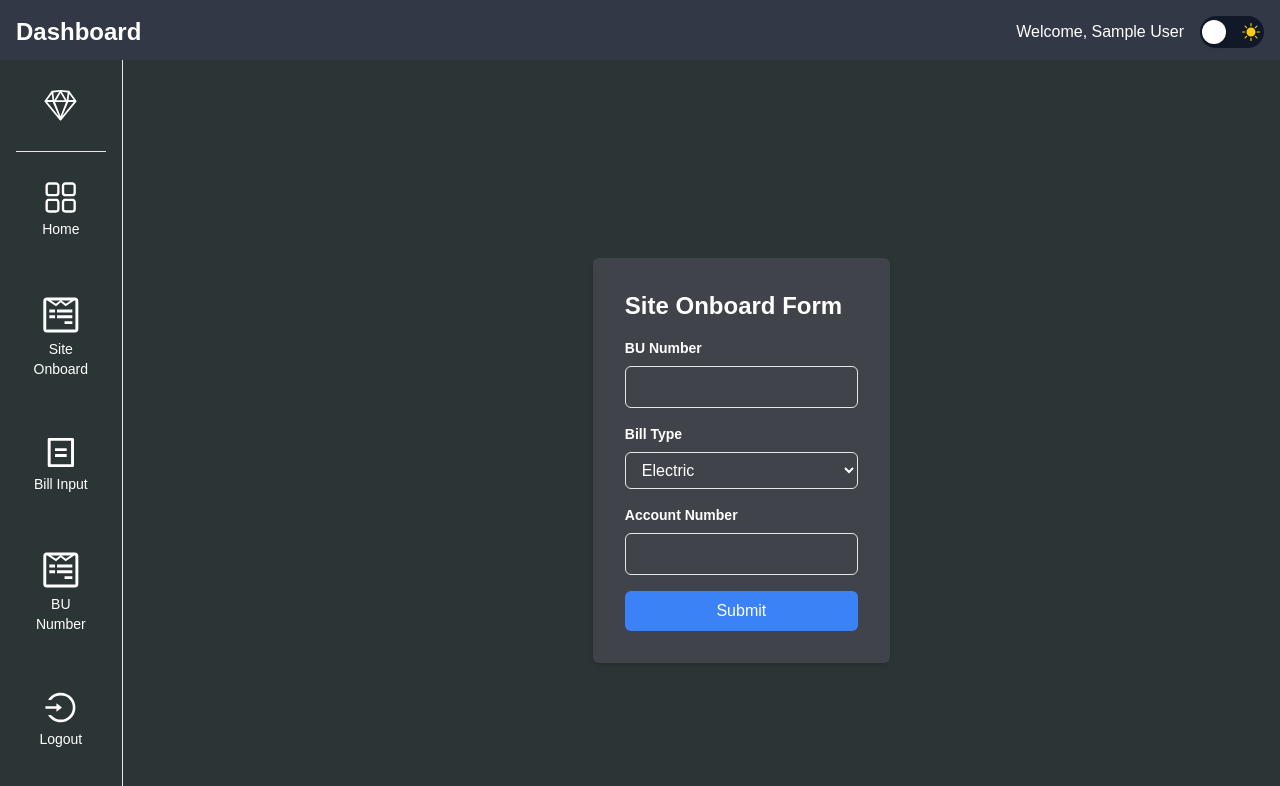
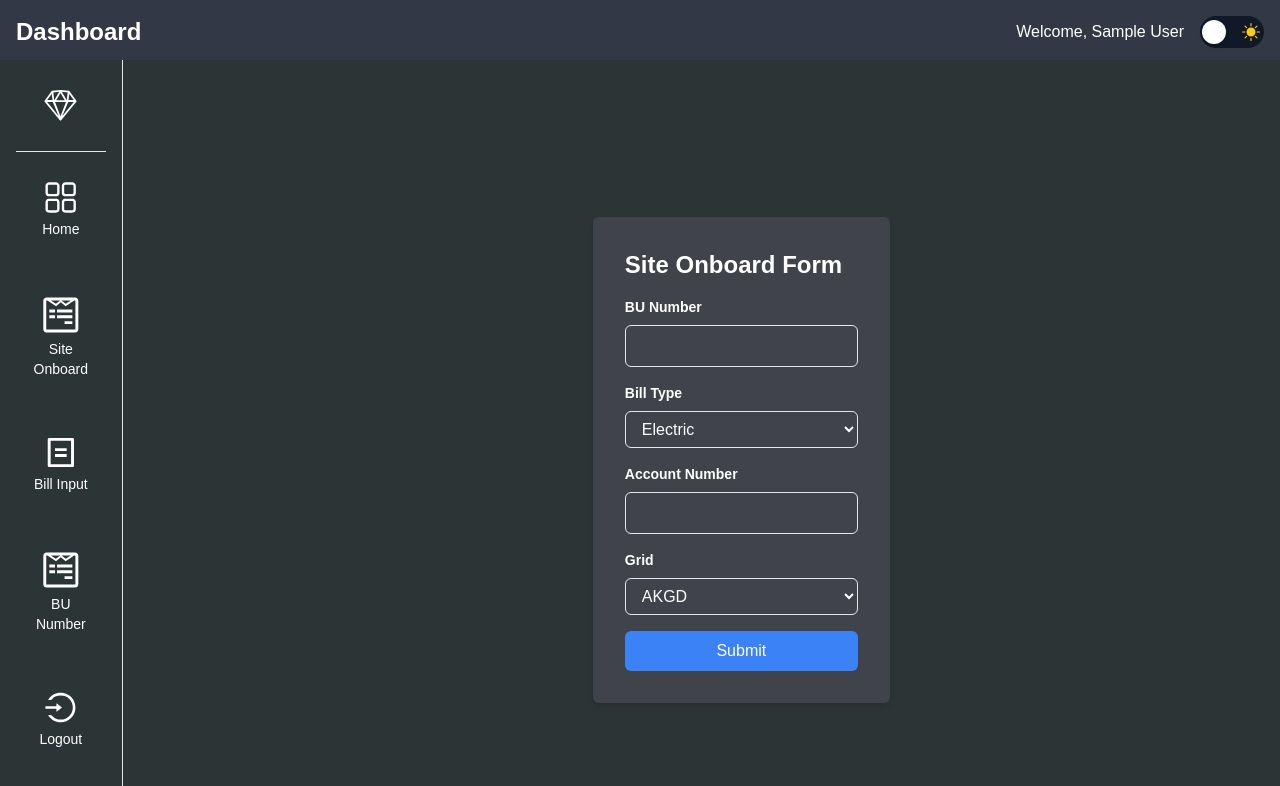
Before and after one commit to WebDevXpert/webserver-admin, a Next.js app: page /OnboardForm in a window 1280 px wide. Shown: the top 786 px of the page. Built offline with nearby package versions, Linux system fonts and the light colour scheme; no server answers; sample sign-in values are in the browser's storage.

Commit message:
WEBSERVER-17 || Added field Grid in the table which conditionally renders the grid value based on the BillType of Onboard Form for Electric Bill type with sorting newest on top

```diff
--- a/components/TopCards.jsx
+++ b/components/TopCards.jsx
@@ -6,14 +6,21 @@ const TopCards = () => {
     const [selectedBuNumber, setSelectedBuNumber] = useState('');
 
     useEffect(() => {
-        fetch('/api/buNumbers')
-            .then(response => response.json())
-            .then(data => {
-                console.log("bu data", data);
+        const fetchBuNumbers = async () => {
+            try {
+                const response = await fetch('/api/buNumbers');
+                if (!response.ok) {
+                    throw new Error('Error fetching BU numbers');
+                }
+                const data = await response.json();
                 setBuNumbersCount(data.buNumbersCount);
                 setBuNumbers(data.buNumbers);
-            })
-            .catch(error => console.error('Error fetching BU numbers:', error));
+            } catch (error) {
+                console.error('Error fetching BU numbers:', error);
+            }
+        };
+
+        fetchBuNumbers();
     }, [selectedBuNumber]);
 
     const handleBuNumberChange = (event) => {
@@ -54,11 +61,12 @@ const TopCards = () => {
                     value={selectedBuNumber}
                     onChange={handleBuNumberChange}
                 >
-                    <option>All BU Number</option>
-                    {buNumbers.map((buNumber) => {
-                        console.log("buNumber", buNumber)
-                        return <option key={buNumber._id} value={buNumber._id}>{buNumber.buNumber}</option>
-                    })}
+                    <option>All BU Numbers</option>
+                    {buNumbers.map((buNumber) => (
+                        <option key={buNumber._id} value={buNumber._id}>
+                            {buNumber.buNumber}
+                        </option>
+                    ))}
                 </select>
             </div>
         </div>
--- a/model/OnboardFormModel.js
+++ b/model/OnboardFormModel.js
@@ -5,6 +5,7 @@ const onboardFormSchema = new mongoose.Schema(
         buNumber: { type: Number, required: true, unique: true },
         billType: { type: String, required: true },
         accountNumber: { type: String, required: true },
+        grid: { type: String, required: true },
     },
     { timestamps: true }
 );
--- a/pages/OnboardForm.jsx
+++ b/pages/OnboardForm.jsx
@@ -6,6 +6,7 @@ const OnboardForm = () => {
         buNumber: '',
         billType: 'Electric',
         accountNumber: '',
+        grid: '',
     });
 
     const handleChange = (e) => {
@@ -43,6 +44,7 @@ const OnboardForm = () => {
             buNumber: '',
             billType: 'Electric',
             accountNumber: '',
+            grid: '',
         });
     };
 
@@ -100,6 +102,33 @@ const OnboardForm = () => {
                         />
                     </div>
 
+                    {formData.billType === 'Electric' && (
+                        <div className="mb-4">
+                            <label className="block text-gray-700 text-sm font-bold mb-2 dark:bg-light-gray dark:text-white" htmlFor="grid">
+                                Grid
+                            </label>
+                            <select
+                                id="text"
+                                name="grid"
+                                value={formData.grid}
+                                onChange={handleChange}
+                                className="w-full px-3 py-2 border rounded-md focus:outline-none focus:border-blue-500 dark:bg-light-gray dark:text-white"
+                                required>
+                                <option value="AKGD">AKGD</option>
+                                <option value="AKMS">AKMS</option>
+                                <option value="AKGD">AKGD</option>
+                                <option value="AKGD">AKGD</option>
+                                <option value="AKGD">AKGD</option>
+                                <option value="AKGD">AKGD</option>
+                                <option value="AKGD">AKGD</option>
+                                <option value="AKGD">AKGD</option>
+                                <option value="AKGD">AKGD</option>
+                                <option value="AKGD">AKGD</option>
+                                <option value="AKGD">AKGD</option>
+                            </select>
+                        </div>
+                    )}
+
                     <button
                         type="submit"
                         className="w-full bg-blue-500 text-white py-2 px-4 rounded-md hover:bg-blue-600 focus:outline-none focus:bg-blue-600"
--- a/pages/api/submitForm.js
+++ b/pages/api/submitForm.js
@@ -16,7 +16,11 @@ export default async function handler(request, response) {
             response.status(200).json({ buNumbersCount, buNumbers });
         } catch (error) {
             console.error('Error processing form submission:', error);
-            response.status(500).json({ error: 'Internal Server Error' });
+            if (error.code === 11000) {
+                response.status(400).json({ error: 'Duplicate BU Number' });
+            } else {
+                response.status(500).json({ error: 'Internal Server Error' });
+            }
         }
     } else {
         response.status(405).json({ message: 'Method Not Allowed' });
--- a/pages/bu.jsx
+++ b/pages/bu.jsx
@@ -2,25 +2,53 @@ import React, { useState, useEffect } from 'react';
 
 const Bu = () => {
     const [onboardForms, setOnboardForms] = useState([]);
+    const [sortOrder, setSortOrder] = useState('newest');
+    const [loading, setLoading] = useState(true);
 
     useEffect(() => {
         const fetchOnboardForms = async () => {
             try {
                 const response = await fetch('/api/getOnboardForms');
                 const data = await response.json();
-                setOnboardForms(data.onboardForms);
+                let forms = data.onboardForms;
+                if (sortOrder === 'newest') {
+                    forms.sort((a, b) => new Date(b.createdAt) - new Date(a.createdAt));
+                } else if (sortOrder === 'oldest') {
+                    forms.sort((a, b) => new Date(a.createdAt) - new Date(b.createdAt));
+                }
+                setOnboardForms(forms);
+                setLoading(false);
             } catch (error) {
                 console.error('Error fetching onboard forms:', error);
+                setLoading(false);
             }
         };
 
         fetchOnboardForms();
-    }, []);
+    }, [sortOrder]);
+
+    const handleSort = (order) => {
+        setSortOrder(order);
+    };
 
     return (
         <div className="mt-8">
             <h2 className="text-2xl font-semibold mb-4">Onboard Forms</h2>
+            {loading ? (
+                <p>Loading...</p>
+            ) : (
                 <div className="relative">
+                    <div className="mb-4">
+                        <label className="text-sm font-semibold">Sort By:</label>
+                        <select
+                            className="ml-2 px-2 py-1 border rounded-md bg-gray-300 dark:bg-gray-700 dark:text-gray-50"
+                            value={sortOrder}
+                            onChange={(e) => handleSort(e.target.value)}
+                        >
+                            <option value="newest">Newest</option>
+                            <option value="oldest">Oldest</option>
+                        </select>
+                    </div>
                     <table className="w-10/12 ml-20 text-sm text-left rtl:text-right text-gray-500 dark:text-gray-400">
                         <thead className="text-sm text-gray-700 uppercase bg-gray-300 dark:bg-gray-700 dark:text-gray-50">
                             <tr>
@@ -33,6 +61,9 @@ const Bu = () => {
                                 <th scope="col" className="px-6 py-3">
                                     Account Number
                                 </th>
+                                <th scope="col" className="px-6 py-3">
+                                    Grid
+                                </th>
                             </tr>
                         </thead>
                         <tbody>
@@ -41,17 +72,24 @@ const Bu = () => {
                                     <td className="px-7 py-4 font-medium text-gray-900 whitespace-nowrap dark:text-white">
                                         {form.buNumber}
                                     </td>
+                                    <td className="px-10 py-4">
+                                        {form.accountNumber}
+                                    </td>
                                     <td className="px-7 py-4">
                                         {form.billType}
                                     </td>
-                                <td className="px-10 py-4">
-                                    {form.accountNumber}
-                                </td>
+                                    {form.billType === 'Electric' ? (
+                                        <td className="px-7 py-4">{form.grid}</td>
+                                    ) : (
+                                        <td className="px-7 py-4">N/A</td>
+                                    )}
+
                                 </tr>
                             ))}
                         </tbody>
                     </table>
                 </div>
+            )}
         </div>
     );
 };
```
Lines whose indentation alone changed are shown as unchanged.
